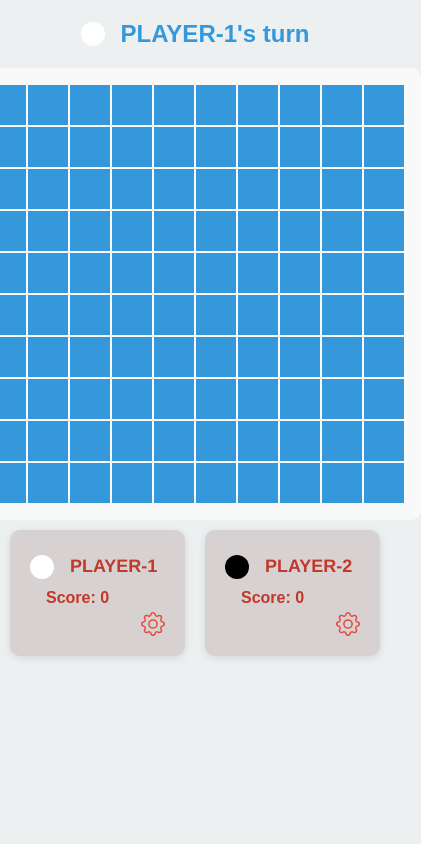
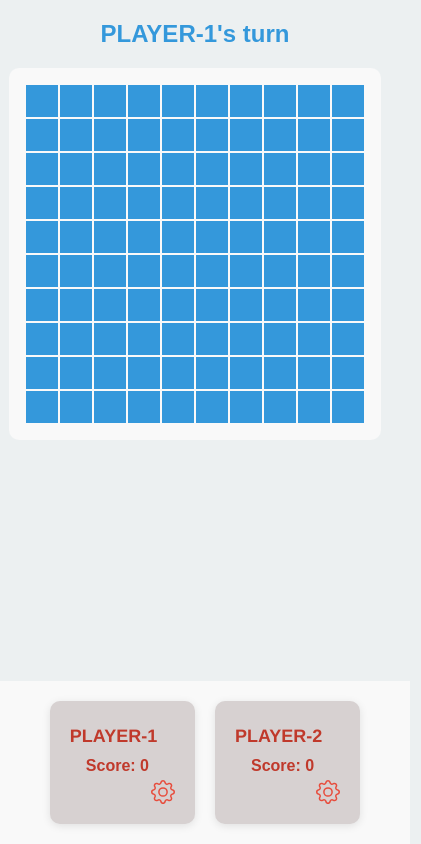
Before and after one commit to Karoly-Git/amoba, a React (Create React App) app: page / in a window 390 px wide. Shown: the whole page, 421 px wide, since content can reach past the window. Built offline with nearby package versions, Linux system fonts and the light colour scheme.

Commit message:
Mobile resp design

```diff
--- a/src/App.js
+++ b/src/App.js
@@ -218,6 +218,17 @@
         <h2>{winnerIs} won!</h2>
       </div>}
       <div className='container'>
+        <PlayerHouse
+          playerColor={P1_COLOR}
+          playerName={namePlayerOne}
+          playerNumber={1}
+          playerScore={scores.playerOne}
+          handleGearClick={handleGearClick}
+          isInputOneVisible={isInputOneVisible}
+          handleInputChange={handleInputChange}
+          handleKeyPress={handleKeyPress}
+          handleDoneClick={handleDoneClick}
+        />
         <div className='board'>
           {table.map((row, rowIndex) => (
             <div className='row' key={rowIndex}>
@@ -229,6 +240,17 @@
             </div>
           ))}
         </div>
+        <PlayerHouse
+          playerColor={P2_COLOR}
+          playerName={namePlayerTwo}
+          playerNumber={2}
+          isInputOneVisible={isInputTwoVisible}
+          playerScore={scores.playerTwo}
+          handleGearClick={handleGearClick}
+          handleInputChange={handleInputChange}
+          handleKeyPress={handleKeyPress}
+          handleDoneClick={handleDoneClick}
+        />
       </div>
       <footer>
         <PlayerHouse
--- a/src/css/App.css
+++ b/src/css/App.css
@@ -3,44 +3,37 @@
   font-family: "Arial", sans-serif;
 }
 
-.player-color-sign {
-  border-radius: 50%;
-  margin-right: 1rem;
-  width: 1.5rem;
-  height: 1.5rem;
-}
-
 .player-house {
+  border-radius: 10px;
+  background-color: #d7d1d1;
+  padding: 20px;
+  box-shadow: 0px 2px 8px rgba(0, 0, 0, 0.1);
+  margin: 10px;
   display: flex;
-  height: 100%;
   flex-direction: column;
   align-items: center;
-  padding: 20px;
-  background-color: #d7d1d1;
-  border-radius: 10px;
-  margin: 10px;
-  box-shadow: 0px 2px 8px rgba(0, 0, 0, 0.1);
+  height: 100%;
 }
 .player-house h2 {
+  margin: 5px;
   width: 100%;
   display: flex;
   align-items: center;
-  margin: 5px;
   font-size: 18px;
   color: #c0392b;
   font-family: "Helvetica", sans-serif;
 }
 .player-house h3 {
+  margin: 5px;
   width: 100%;
-  margin: 5px;
   font-size: 16px;
   color: #c0392b;
   padding-left: 2rem;
 }
 .player-house .icon-box {
+  width: 100%;
   display: flex;
   justify-content: flex-end;
-  width: 100%;
 }
 .player-house .icon-box .icon {
   font-size: 1.5rem;
@@ -53,10 +46,10 @@
   color: #d62c1a;
 }
 .player-house .settings-box {
+  margin-top: 1rem;
   display: flex;
   justify-content: space-between;
   align-items: center;
-  margin-top: 1rem;
 }
 .player-house .settings-box .name-input {
   padding: 0.5rem;
@@ -81,61 +74,61 @@
 }
 
 .App {
+  font-family: "Arial", sans-serif;
   display: flex;
   flex-direction: column;
   align-items: center;
-  font-family: "Arial", sans-serif;
 }
 .App .display {
+  color: #3498db;
   display: flex;
   justify-content: center;
   align-items: center;
-  color: #3498db;
 }
 .App .container {
   display: flex;
   justify-content: center;
 }
 .App .container .board {
+  padding: 1rem;
+  background-color: #f9f9f9;
+  border-radius: 10px;
   display: flex;
   flex-direction: column;
   align-items: center;
-  background-color: #f9f9f9;
-  border-radius: 10px;
-  padding: 1rem;
 }
 .App .container .board .row {
   display: flex;
 }
 .App .container .board .row .cell {
   margin: 1px;
-  background-color: #3498db;
+  width: 2.5rem;
+  height: 2.5rem;
+  cursor: pointer;
   display: flex;
   align-items: center;
   justify-content: center;
-  width: 2.5rem;
-  height: 2.5rem;
-  cursor: pointer;
+  background-color: #3498db;
   transition: background-color 0.3s ease;
 }
 .App .container .board .row .cell:hover {
   background-color: #217dbb;
 }
 .App .container .board .row .cell .disk {
+  width: 80%;
+  height: 80%;
   display: none;
   justify-content: center;
   align-items: center;
-  width: 80%;
-  height: 80%;
   border-radius: 50%;
   pointer-events: none;
+  font-size: 1.8rem;
+  font-weight: bold;
   color: #2c3e50;
-  font-weight: bold;
-  font-size: 1.8rem;
   transition: background-color 0.3s ease;
 }
 .App footer {
-  display: flex;
+  display: none;
 }
 .App .reset-button {
   background-color: #e74c3c;
@@ -150,4 +143,30 @@
 }
 .App .reset-button:hover {
   background-color: #d62c1a;
+}
+
+@media only screen and (max-width: 950px) {
+  .App .container .player-house {
+    display: none;
+  }
+  .App footer {
+    display: flex;
+    justify-content: center;
+    align-items: center;
+    padding: 10px;
+    background-color: #f9f9f9;
+    position: fixed;
+    bottom: 0;
+    left: 0;
+    width: 100%;
+  }
+}
+@media only screen and (max-width: 500px) {
+  .App .container .board .row .cell {
+    width: 2rem;
+    height: 2rem;
+  }
+  .App .container .board .row .cell .disk {
+    font-size: 1.5rem;
+  }
 }/*# sourceMappingURL=App.css.map */
--- a/src/css/App.scss
+++ b/src/css/App.scss
@@ -1,57 +1,66 @@
 $primary-color: #f9f9f9;
-$secondary-color: #3498db; // A cool blue color
+$secondary-color: #3498db;
 $accent-color: #e74c3c;
-$cool-text-color: #2c3e50; // A deep blue color for text
-$fancy-text-color: #c0392b; // A fancy red color for text
+$cool-text-color: #2c3e50;
+$fancy-text-color: #c0392b;
 $heading-font: 'Helvetica', sans-serif;
 $body-font: 'Arial', sans-serif;
 
+// Shared button styles
+@mixin button-style {
+  background-color: $accent-color;
+  color: white;
+  border: none;
+  padding: 10px 20px;
+  border-radius: 5px;
+  font-size: 16px;
+  font-weight: 600;
+  cursor: pointer;
+  transition: background-color 0.3s ease;
+
+  &:hover {
+    background-color: darken($accent-color, 10%);
+  }
+}
+
 body {
-  background-color: #ecf0f1; // Light gray background
+  background-color: #ecf0f1;
   font-family: $body-font;
 }
 
-.player-color-sign {
-  border-radius: 50%;
-  margin-right: 1rem;
-  width: 1.5rem;
-  height: 1.5rem;
-}
-
 .player-house {
+  border-radius: 10px;
+  background-color: #d7d1d1;
+  padding: 20px;
+  box-shadow: 0px 2px 8px rgba(0, 0, 0, 0.1);
+  margin: 10px;
   display: flex;
-  height: 100%;
   flex-direction: column;
   align-items: center;
-  padding: 20px;
-  background-color: #d7d1d1;
-  border-radius: 10px;
-  margin: 10px;
-  box-shadow: 0px 2px 8px rgba(0, 0, 0, 0.1);
-  //min-width: 180px;
+  height: 100%;
 
   h2 {
+    margin: 5px;
     width: 100%;
     display: flex;
     align-items: center;
-    margin: 5px;
     font-size: 18px;
     color: $fancy-text-color;
     font-family: $heading-font;
   }
 
   h3 {
+    margin: 5px;
     width: 100%;
-    margin: 5px;
     font-size: 16px;
     color: $fancy-text-color;
     padding-left: 2rem;
   }
 
   .icon-box {
+    width: 100%;
     display: flex;
     justify-content: flex-end;
-    width: 100%;
 
     .icon {
       font-size: 1.5rem;
@@ -67,10 +76,10 @@
   }
 
   .settings-box {
+    margin-top: 1rem;
     display: flex;
     justify-content: space-between;
     align-items: center;
-    margin-top: 1rem;
 
     .name-input {
       padding: 0.5rem;
@@ -100,16 +109,16 @@
 }
 
 .App {
+  font-family: $body-font;
   display: flex;
   flex-direction: column;
   align-items: center;
-  font-family: $body-font;
 
   .display {
+    color: $secondary-color;
     display: flex;
     justify-content: center;
     align-items: center;
-    color: $secondary-color;
   }
 
   .container {
@@ -117,25 +126,25 @@
     justify-content: center;
 
     .board {
+      padding: 1rem;
+      background-color: $primary-color;
+      border-radius: 10px;
       display: flex;
       flex-direction: column;
       align-items: center;
-      background-color: $primary-color;
-      border-radius: 10px;
-      padding: 1rem;
 
       .row {
         display: flex;
 
         .cell {
           margin: 1px;
-          background-color: $secondary-color;
+          width: 2.5rem;
+          height: 2.5rem;
+          cursor: pointer;
           display: flex;
           align-items: center;
           justify-content: center;
-          width: 2.5rem;
-          height: 2.5rem;
-          cursor: pointer;
+          background-color: $secondary-color;
           transition: background-color 0.3s ease;
 
           &:hover {
@@ -143,16 +152,16 @@
           }
 
           .disk {
+            width: 80%;
+            height: 80%;
             display: none;
             justify-content: center;
             align-items: center;
-            width: 80%;
-            height: 80%;
             border-radius: 50%;
             pointer-events: none;
+            font-size: 1.8rem;
+            font-weight: bold;
             color: $cool-text-color;
-            font-weight: bold;
-            font-size: 1.8rem;
             transition: background-color 0.3s ease;
           }
         }
@@ -161,22 +170,51 @@
   }
 
   footer {
-    display: flex;
+    display: none;
   }
 
   .reset-button {
-    background-color: $accent-color;
-    color: white;
-    border: none;
-    padding: 10px 20px;
-    border-radius: 5px;
-    font-size: 16px;
-    font-weight: 600;
-    cursor: pointer;
-    transition: background-color 0.3s ease;
+    @include button-style;
+  }
+}
 
-    &:hover {
-      background-color: darken($accent-color, 10%);
+@media only screen and (max-width: 950px) {
+  .App {
+    .container {
+      .player-house {
+        display: none;
+      }
+    }
+
+    footer {
+      display: flex;
+      justify-content: center;
+      align-items: center;
+      padding: 10px;
+      background-color: $primary-color;
+      position: fixed;
+      bottom: 0;
+      left: 0;
+      width: 100%;
     }
   }
 }
+
+@media only screen and (max-width: 500px) {
+  .App {
+    .container {
+      .board {
+        .row {
+          .cell {
+            width: 2rem;
+            height: 2rem;
+
+            .disk {
+              font-size: 1.5rem;
+            }
+          }
+        }
+      }
+    }
+  }
+}
```
Also changed, not shown: 1 other file (tests, documents, lock files or other folders).
